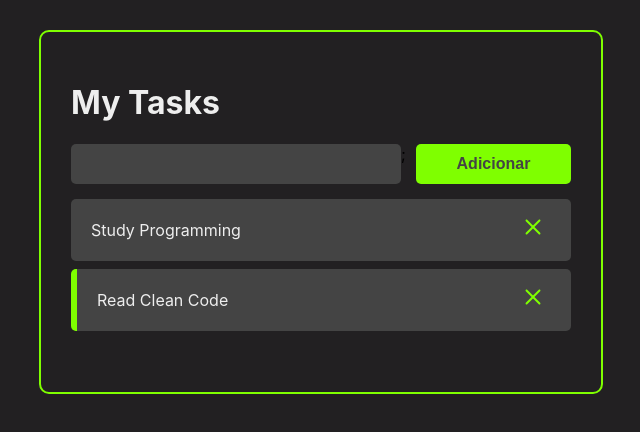
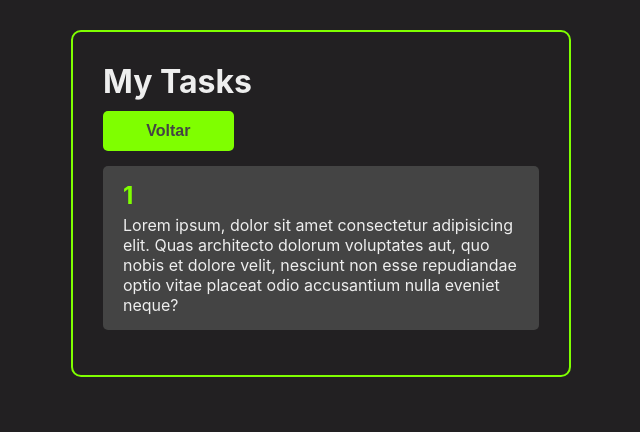
Before and after one commit to Vini03-Alcantra/Todo_list_React, a React (Create React App) app: page /1 in a window 1280 px wide. Shown: the top 432 px of the page, without its empty margins (319-959 px from the left). Built offline with nearby package versions, Linux system fonts and the light colour scheme.

Commit message:
Navegaçao

```diff
--- a/package.json
+++ b/package.json
@@ -9,6 +9,7 @@
     "react": "^17.0.2",
     "react-dom": "^17.0.2",
     "react-icons": "^4.2.0",
+    "react-router-dom": "^5.2.0",
     "react-scripts": "4.0.3",
     "uuid": "^8.3.2",
     "web-vitals": "^1.1.2"
--- a/src/App.js
+++ b/src/App.js
@@ -1,9 +1,10 @@
 import React, {useState} from 'react';
 import {v4 as uuidv4} from 'uuid'
-
+import { BrowserRouter as Router, Route} from 'react-router-dom';
 import Header from "./components/Header"
 import Tasks from "./components/Tasks";
 import AddTask from './components/AddTask';
+import TaskDetails from './components/TaskDetails';
 
 import "./App.css";
 
@@ -49,17 +50,26 @@
   }
 
   return (
-    <>
+    <Router>
         <div className="container">
           <Header />
+          <Route
+            path="/"
+            exact
+            render={() => (
+              <>
                 <AddTask handleTaskAddition={handleTaskAddition} />
                 <Tasks
                   tasks={tasks}
                   handleTaskClick={handleTaskClick}
                   handleTaskDeletion={handleTaskDeletion}
                 />
+              </>
+            )}
+          />
+          <Route path="/:taskTitle" exact component={TaskDetails} />
       </div>
-    </>
+    </Router>
   )
 }
 
--- a/src/components/Task.css
+++ b/src/components/Task.css
@@ -13,9 +13,11 @@
     cursor: pointer;
 }
 
-.remove-task-button{
+.remove-task-button,
+.see-task-details-button {
     background-color: #444;
     border: none;
     font-size: 24px;
     color: chartreuse;
+    margin: 0 5px;
 }
--- a/src/components/Task.js
+++ b/src/components/Task.js
@@ -1,8 +1,13 @@
 import React from "react";
-import {CgClose} from 'react-icons/cg';
+import {CgClose, CgInfo} from 'react-icons/cg';
+import { useHistory } from "react-router";
 import "./Task.css"
 
 const Task = ({task, handleTaskClick, handleTaskDeletion}) => {
+    const history = useHistory();
+    const handleTaskDetailsClick = () => {
+        history.push(`/${task.title}`)
+    }
     return (
         <div
             className="task-container"
@@ -19,6 +24,12 @@
             >
                 <CgClose />
             </button>
+            <button
+                className="see-task-details-button"
+                onClick={handleTaskDetailsClick}
+            >
+                <CgInfo />
+            </button>
         </div>
 
     </div>
--- /dev/null
+++ b/src/components/TaskDetails.css
@@ -0,0 +1,19 @@
+.task-details-container{
+    background: #444;
+    margin: 15px 0;
+    padding: 15px 20px;
+    display: flex;
+    flex-direction: column;
+    color: #eee;
+    border-radius: 5px;
+}
+
+.task-details-container h2{
+    margin-bottom: 5px;
+    color: chartreuse;
+}
+
+.back-button-container{
+    width: 30%;
+    margin-top: 10px;
+}
--- /dev/null
+++ b/src/components/TaskDetails.jsx
@@ -0,0 +1,31 @@
+import { useHistory, useParams } from "react-router-dom";
+import React from "react";
+import Button from "./Button"
+
+import "./TaskDetails.css"
+
+const TaskDetails = () =>{
+    const params = useParams();
+    const history = useHistory();
+
+    const handleBackButtonClick = () => {
+        history.goBack()
+    }
+
+    return (
+        <>
+            <div className="back-button-container">
+                <Button onClick={handleBackButtonClick}>Voltar</Button>
+            </div>
+            <div className="task-details-container">
+                <h2>{params.taskTitle}</h2>
+                <p>
+                    Lorem ipsum, dolor sit amet consectetur adipisicing elit. Quas architecto dolorum voluptates aut,
+                    quo nobis et dolore velit, nesciunt non esse repudiandae optio vitae placeat odio accusantium nulla eveniet neque?
+                </p>
+            </div>
+        </>
+    )
+}
+
+export default TaskDetails;
--- a/src/index.css
+++ b/src/index.css
@@ -1,3 +1,9 @@
+*{
+  margin: 0;
+  padding: 0;
+  box-sizing: border-box;
+}
+
 body {
   margin: 0;
   font-family: -apple-system, BlinkMacSystemFont, 'Segoe UI', 'Roboto', 'Oxygen',
```
Also changed, not shown: 1 other file (tests, documents, lock files or other folders). Lines whose indentation alone changed are shown as unchanged.
